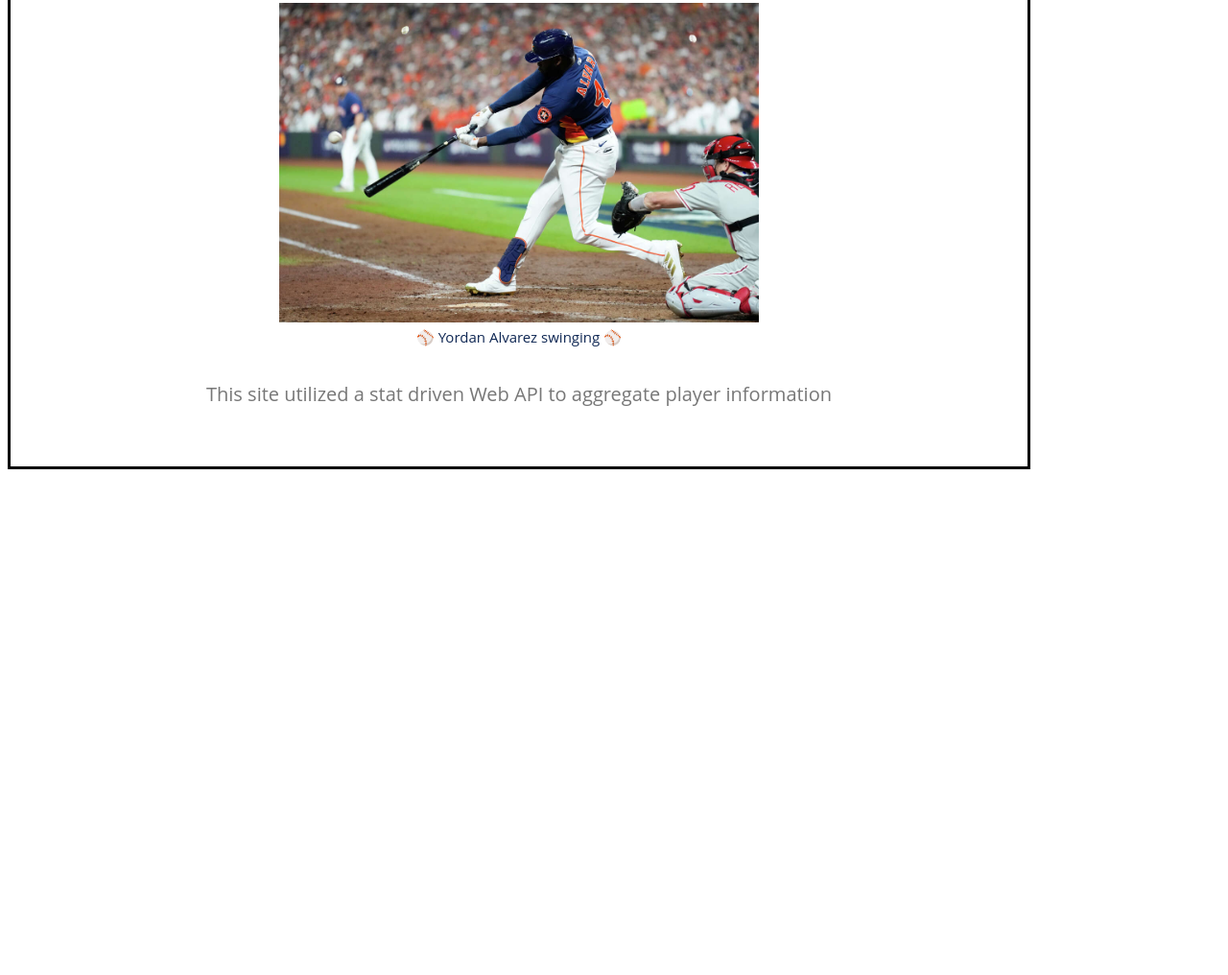
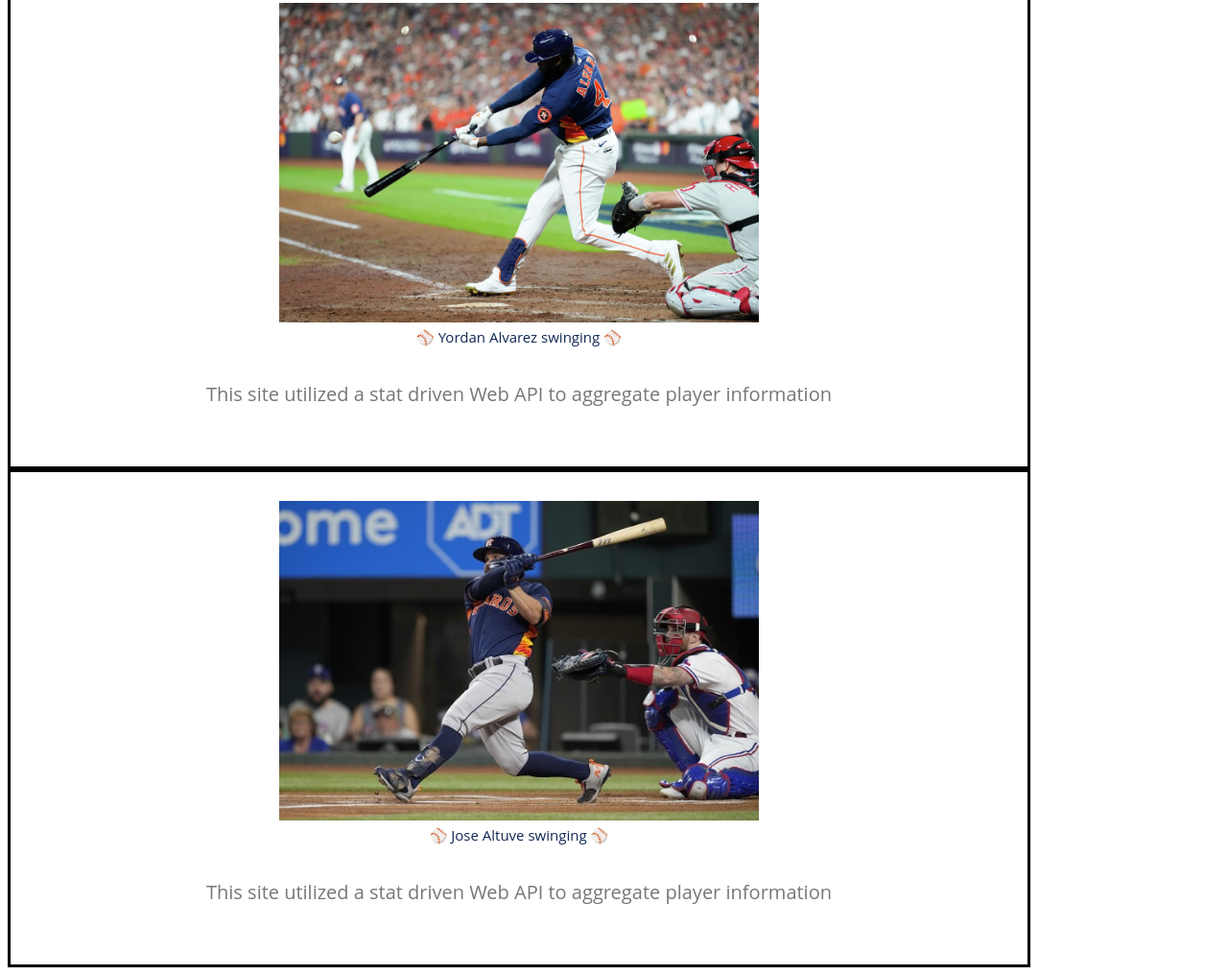
Before and after one commit to sethdaulton/baseball-app, a plain HTML site: page index.html in a window 1280 px wide. Shown: the part 917-1933 px from the top of the page at 96% size. Before the commit the page ends 1414 px from the top, so only its background shows below. Drawn offline with Linux system fonts and the light colour scheme.

Commit message:
Made changes to index.html

```diff
--- a/index.html
+++ b/index.html
@@ -37,6 +37,12 @@
         <p class="image-caption">&#9918 Yordan Alvarez swinging &#9918</p><p>This site utilized a stat driven Web API to aggregate player information</p>
         </div>
 
+        <div class="card">
+            <div class="img-card"><img src="./assets/images/Altuve.jpeg" alt="Yordan Alvarez Swinging">
+            </div>
+            <p class="image-caption">&#9918 Jose Altuve swinging &#9918</p><p>This site utilized a stat driven Web API to aggregate player information</p>
+            </div>
+
 
 
         <script src="" async defer></script>
```
Also changed, not shown: assets/images/Altuve.jpeg (added), 1 other file.
